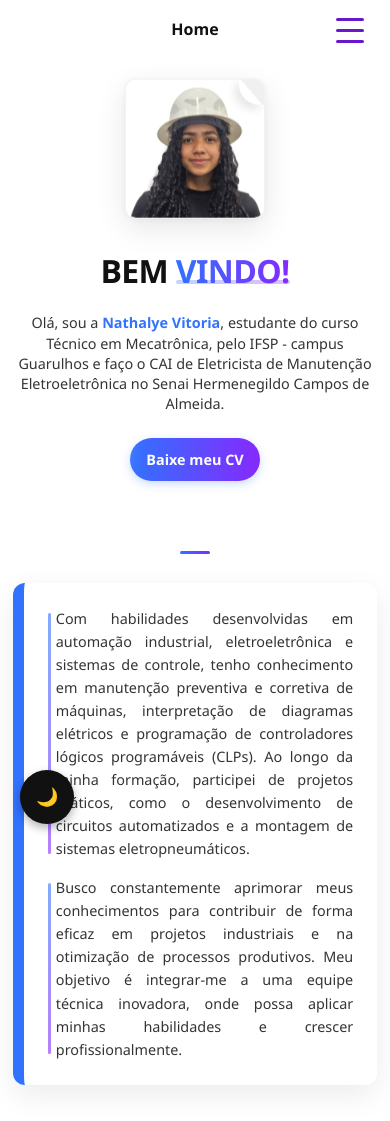
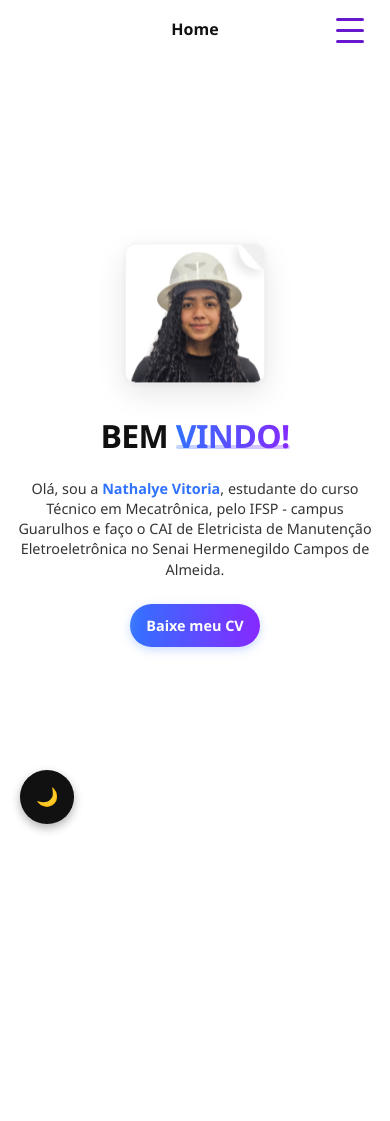
Before and after one commit to nathalyevitoria/Portifolio-Nathalye-Vitoria, a React (Vite) app: page / in a window 390 px wide. After the commit the page ends 894 px from the top, so only its background shows below. Built offline with nearby package versions, Linux system fonts and the light colour scheme.

Commit message:
feat: adjusting home

```diff
--- a/src/pages/Home.jsx
+++ b/src/pages/Home.jsx
@@ -25,16 +25,6 @@ function Home() {
           </div>
         </div>
       </div>
-      <div className="detailed-content">
-        <div className="description">
-          <p>
-            Com habilidades desenvolvidas em automação industrial, eletroeletrônica e sistemas de controle, tenho conhecimento em manutenção preventiva e corretiva de máquinas, interpretação de diagramas elétricos e programação de controladores lógicos programáveis (CLPs). Ao longo da minha formação, participei de projetos práticos, como o desenvolvimento de circuitos automatizados e a montagem de sistemas eletropneumáticos.
-          </p>
-          <p>
-            Busco constantemente aprimorar meus conhecimentos para contribuir de forma eficaz em projetos industriais e na otimização de processos produtivos. Meu objetivo é integrar-me a uma equipe técnica inovadora, onde possa aplicar minhas habilidades e crescer profissionalmente.
-          </p>
-        </div>
-      </div>
     </section>
   );
 }
--- a/src/styles/home.css
+++ b/src/styles/home.css
@@ -6,9 +6,10 @@
   padding: 2rem;
   display: flex;
   flex-direction: column;
-  align-items: center; /* Centraliza todo o conteúdo */
+  align-items: center;
+  min-height: 100vh; /* Adicionado para ocupar toda a altura da viewport */
+  justify-content: center; /* Adicionado para centralizar verticalmente */
 }
-
 
 .hero-container {
   display: flex;
@@ -163,10 +164,6 @@ body.dark-mode .intro-text {
 
 .avatar-container {
   animation: float 6s ease-in-out infinite;
-  opacity: 1;
-}
-
-.detailed-content {
   opacity: 1;
 }
 
@@ -359,76 +356,6 @@ body.dark-mode .intro-text {
   }
 }
 
-/* Descrição */
-.detailed-content {
-  max-width: 800px;
-  margin: 0 auto;
-  position: relative;
-}
-
-.detailed-content::before {
-  content: '';
-  position: absolute;
-  top: -20px;
-  left: 50%;
-  transform: translateX(-50%);
-  width: 60px;
-  height: 5px;
-  background: linear-gradient(90deg, #3172ff, #8629ff);
-  border-radius: 5px;
-}
-
-.description {
-  background: rgba(255,255,255,0.9);
-  padding: 2.5rem;
-  border-radius: 20px;
-  box-shadow: 0 10px 30px rgba(0,0,0,0.08);
-  line-height: 1.8;
-  position: relative;
-  overflow: hidden;
-  transition: transform 0.3s ease, box-shadow 0.3s ease;
-}
-
-.description:hover {
-  transform: translateY(-5px);
-  box-shadow: 0 15px 40px rgba(0,0,0,0.12);
-}
-
-.description p {
-  margin-bottom: 1.5rem;
-  font-size: 1.05rem;
-  color: rgba(0, 0, 0, 0.8);
-  position: relative;
-  padding-left: 0.5rem;
-  transition: all 0.3s ease;
-}
-
-.description p::before {
-  content: '';
-  position: absolute;
-  left: 0;
-  top: 0.4rem;
-  height: calc(100% - 0.8rem);
-  width: 3px;
-  background: linear-gradient(180deg, #3172ff, #8629ff);
-  border-radius: 3px;
-  opacity: 0.6;
-  transition: all 0.3s ease;
-}
-
-.description p:hover::before {
-  width: 5px;
-  opacity: 1;
-}
-
-body.dark-mode .description p {
-  color: rgba(255, 255, 255, 0.85);
-}
-
-.description p:last-child {
-  margin-bottom: 0;
-}
-
 body.dark-mode .cv-button::after {
   background: linear-gradient(120deg,
           rgba(49, 18, 110, 0) 0%,
@@ -540,21 +467,9 @@ body.dark-mode .cv-button::after {
     line-height: 1.6;
   }
 
-  .description {
-    border-left: .7em solid #3172ff;
-    padding: 2em 2em 2em 2.5em;
-    margin: 20px 0;
-    text-align: justify;
-  }
-
   .cv-button {
     margin: 1.5rem 0;
     padding: 14px 28px;
-  }
-
-  .detailed-content::before {
-    width: 50px;
-    height: 4px;
   }
 }
 
@@ -649,14 +564,6 @@ body.dark-mode .cv-button::after {
     margin: 1.2rem 0;
     padding: 14px 24px;
     font-size: 0.95rem;
-  }
-
-  .description {
-    padding: 2rem;
-  }
-
-  .description p {
-    font-size: 1rem;
   }
 }
 
@@ -764,26 +671,6 @@ body.dark-mode .cv-button::after {
     padding: 12px 24px;
     font-size: 0.95rem;
   }
-
-  .detailed-content {
-    margin-top: 1rem;
-  }
-
-  .detailed-content::before {
-    width: 40px;
-    height: 4px;
-    top: -15px;
-  }
-
-  .description {
-    padding: 1.8rem;
-    border-radius: 15px;
-  }
-
-  .description p {
-    font-size: 0.95rem;
-    margin-bottom: 1.2rem;
-  }
 }
 
 @media (max-width: 450px) {
@@ -861,21 +748,4 @@ body.dark-mode .cv-button::after {
     font-size: 0.9rem;
     line-height: 1.4;
   }
-
-  .detailed-content::before {
-    width: 30px;
-    height: 3px;
-    top: -12px;
-  }
-
-  .description {
-    padding: 1.5rem;
-    border-radius: 12px;
-  }
-
-  .description p {
-    font-size: 0.9rem;
-    margin-bottom: 1rem;
-    line-height: 1.6;
-  }
 }
```
